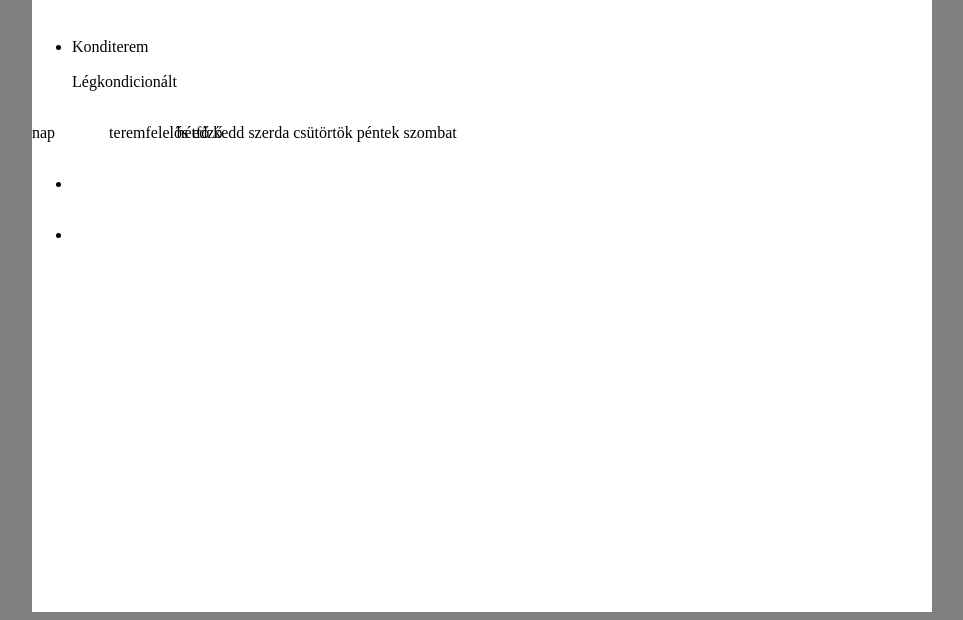
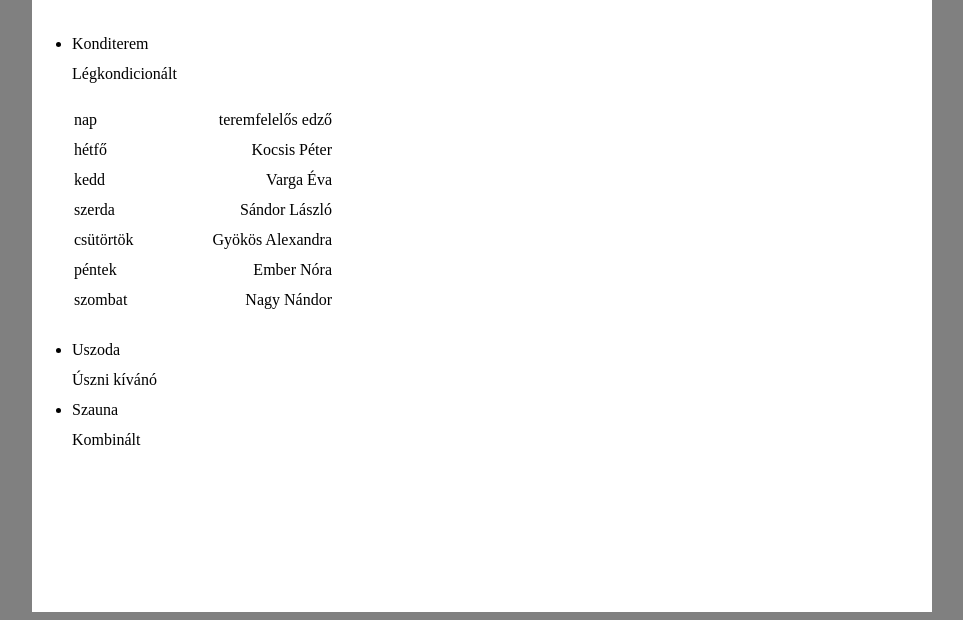
Before and after one commit to sz-levi/FITNESZ, a plain HTML site: page szolgaltatasok.html in a window 1280 px wide. Shown: the part 209-829 px from the top of the page, without its empty margins (158-1121 px from the left). Drawn offline with Linux system fonts and the light colour scheme.

Commit message:
szolgaltatasok.html

```diff
--- a/stilus.css
+++ b/stilus.css
@@ -57,11 +57,24 @@ body{
     height: 800px;
 }
 #tjobb{
-    position: relative;
-    left: 50px;
+    /* position: relative; */
+    /* left: 100px; */
+    float: right;
 }
 #tbal{
-    position: relative;
-    right: 50px;
-
+    /* position: relative; */
+    /* left: 42px; */
+    float: left;
+    margin-left: 42px;
 }
+#szolgaltatasok{
+    width: 300px;
+    line-height: 30px;
+}
+.clear{
+    clear: both;
+}
+#ul{
+    clear: both;
+    margin-top: 50px;
+}
--- a/szolgaltatasok.html
+++ b/szolgaltatasok.html
@@ -23,31 +23,34 @@
         <main>
             <article>
             <p class="cim">Szolgáltatások</p>
+                <div id="szolgaltatasok">
                     <ul>
                         <li>Konditerem</li>
                         <li id="none">Légkondicionált</li>
                     </ul>
-                <span>nap</span>
-                <span id="tjobb">teremfelelős edző</span>
-                <span>hétfő</span>
-                <span id="tjobb"></span>
-                <span>kedd</span>
-                <span id="tjobb"></span>
-                <span>szerda</span>
-                <span id="tjobb"></span>
-                <span>csütörtök</span>
-                <span id="tjobb"></span>
-                <span>péntek</span>
-                <span id="tjobb"></span>
-                <span>szombat</span>
+                    <span id="tbal">nap</span>
+                    <span id="tjobb">teremfelelős edző</span><br>
+                    <span id="tbal">hétfő</span>
+                    <span id="tjobb">Kocsis Péter</span><br>
+                    <span id="tbal">kedd</span>
+                    <span id="tjobb">Varga Éva</span><br>
+                    <span id="tbal">szerda</span>
+                    <span id="tjobb">Sándor László</span><br>
+                    <span id="tbal">csütörtök</span>
+                    <span id="tjobb">Gyökös Alexandra</span><br>
+                    <span id="tbal">péntek</span>
+                    <span id="tjobb">Ember Nóra</span><br>
+                    <span id="tbal">szombat</span>
+                    <span id="tjobb">Nagy Nándor</span>
+                    <div id="ul">
                         <ul>
-                    <li></li>
-                    <li id="none"></li>
+                            <li>Uszoda</li>
+                            <li id="none">Úszni kívánó</li>
+                            <li>Szauna</li>
+                            <li id="none">Kombinált</li>
                         </ul>
-                <ul>
-                    <li></li>
-                    <li id="none"></li>
-                </ul>
+                    </div>
+                </div>
             </article>
         </main>
     </div>
```
Lines whose indentation alone changed are shown as unchanged.
